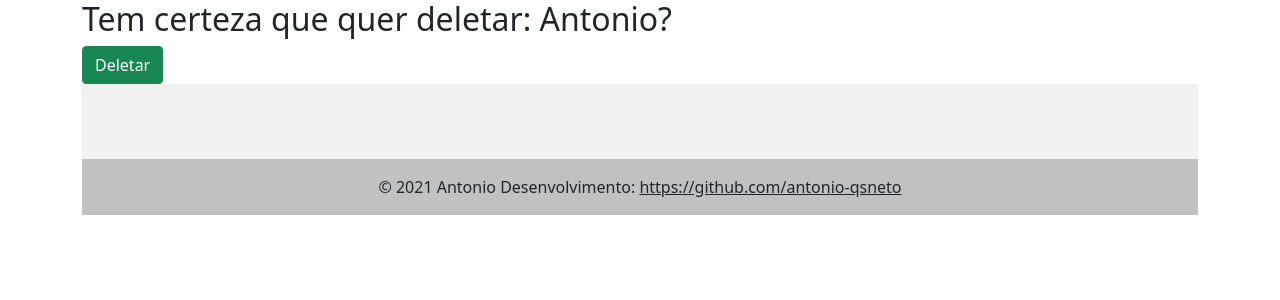
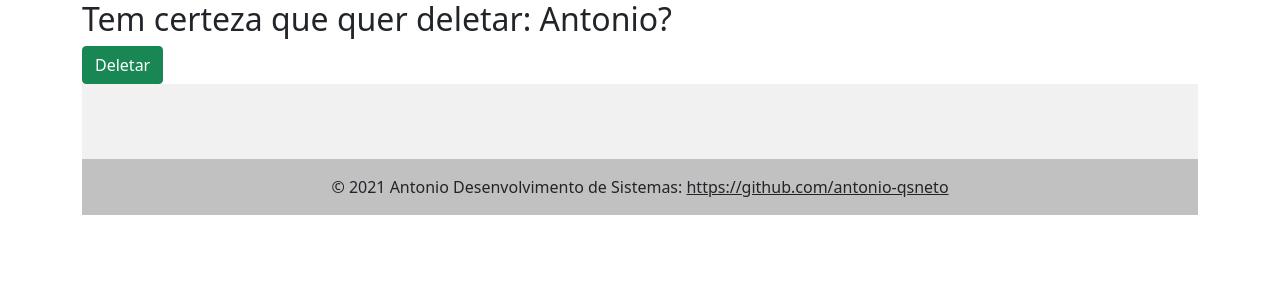
Before and after one commit to antonio-qsneto/djangoProject, a Django app: page /pessoa-delete/1/ in a window 1280 px wide. Shown: the top 300 px of the page. Run offline with Django 3.2, Linux system fonts and the light colour scheme; data comes from the database, SQL or seed files in the repository; some libraries are stand-ins or nearby versions.

Commit message:
footer editing 03

```diff
--- a/templates/base.html
+++ b/templates/base.html
@@ -82,7 +82,7 @@
           class="text-center text-dark p-3"
           style="background-color: rgba(0, 0, 0, 0.2)"
         >
-          © 2021 Antonio Desenvolvimento:
+          © 2021 Antonio Desenvolvimento de Sistemas:
           <a class="text-dark" href="https://github.com/antonio-qsneto"
             >https://github.com/antonio-qsneto</a
           >
```
